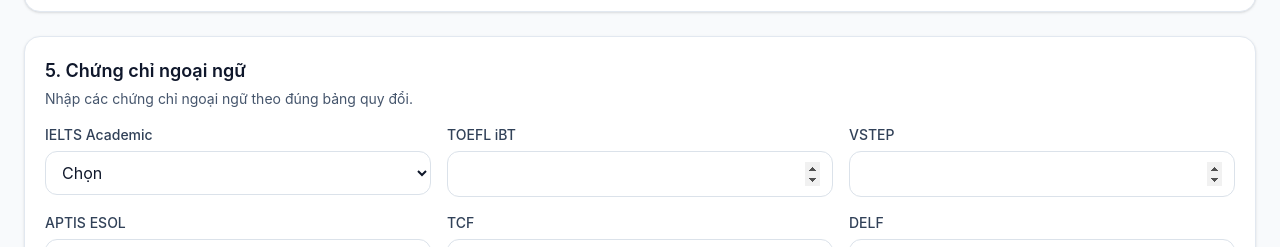
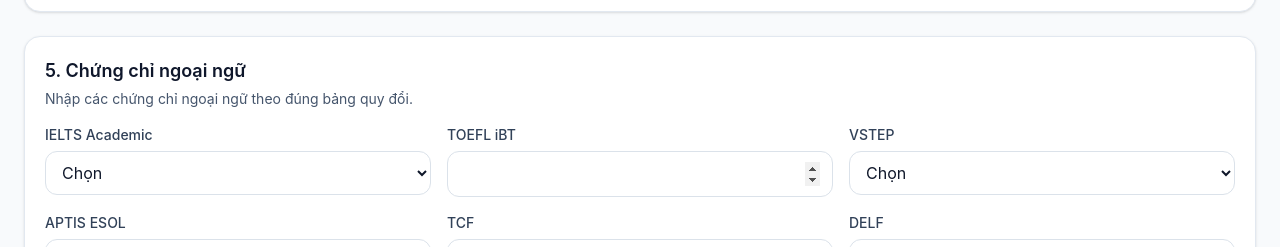
Before and after one commit to quocanh0810/admission-calculator, a Next.js app: page / in a window 1280 px wide. Shown: the part 2663-2910 px from the top of the page. Built offline with nearby package versions, Linux system fonts and the light colour scheme.

Commit message:
admission-calculator

```diff
--- a/src/components/score-form.tsx
+++ b/src/components/score-form.tsx
@@ -715,12 +715,26 @@ export default function ScoreForm() {
               max={120}
             />
 
-            <InputField
+            <SelectField
               label="VSTEP"
-              value={payload.certificates?.vstep}
-              onChange={(value) => setCertificateField("vstep", value)}
-              step="0.5"
-              max={10}
+              value={
+                payload.certificates?.vstep != null
+                  ? String(payload.certificates.vstep)
+                  : ""
+              }
+              onChange={(value) =>
+                setPayload((prev: any) => ({
+                  ...prev,
+                  certificates: {
+                    ...prev.certificates,
+                    vstep: value === "" ? undefined : Number(value),
+                  },
+                }))
+              }
+              options={Array.from({ length: 10 }, (_, i) => {
+                const val = 5.5 + i * 0.5
+                return { value: val.toString(), label: val.toString() }
+              })}
             />
 
             <InputField
@@ -886,7 +900,7 @@ export default function ScoreForm() {
 
         <SectionCard
           title="7. Thông tin trường THPT"
-          description="Nếu không học trường THPT chuyên / trọng điểm quốc gia vui lòng không chọn mục này"
+          description="Nếu không học trường THPT chuyên/trọng điểm quốc gia vui lòng không chọn mục này"
         >
           <label className="flex items-center gap-3 rounded-xl border border-slate-200 bg-slate-50 px-4 py-3 text-sm text-slate-700">
             <input
@@ -900,7 +914,7 @@ export default function ScoreForm() {
               }
               className="h-4 w-4 rounded border-slate-300"
             />
-            Tôi học trường THPT chuyên / trọng điểm quốc gia
+            Tôi học trường THPT chuyên/trọng điểm quốc gia
           </label>
         </SectionCard>
 
```
